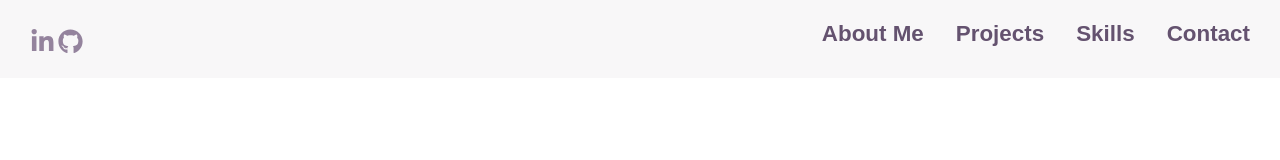
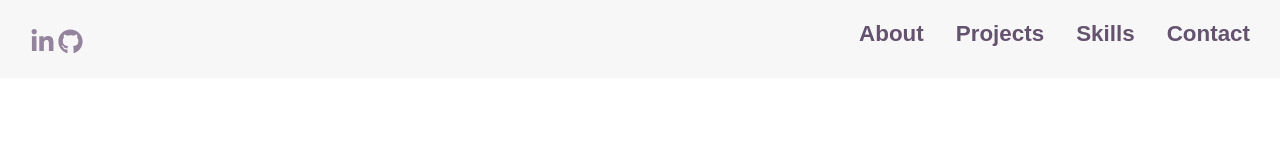
Before and after one commit to RiccardoBres/RiccardoPortfolio, a React (Create React App) app: page / in a window 1280 px wide. Shown: the top 160 px of the page. Built offline with nearby package versions, Linux system fonts and the light colour scheme; a web font is replaced by a local one.

Commit message:
css implementation

```diff
--- a/src/Components/Molecules/AboutMeMolecules/AboutMeInfo.jsx
+++ b/src/Components/Molecules/AboutMeMolecules/AboutMeInfo.jsx
@@ -6,7 +6,7 @@ import { FaUserAlt, FaCode, FaGraduationCap, FaEnvelope } from 'react-icons/fa';
 
 
 const AboutMeInfo = () => {
-    const aboutMe = `I fell in love with web development because of its power to transform ideas into reality. Originally from Italy, I started my journey studying hospitality, then spent a couple of years in Spain. Now, I'm settled in Portugal for a little over three years,but I'm always up for new adventures and opportunities. Let's connect and create something awesome together!`;
+    const aboutMe = `I fell in love with web development because of its power to transform ideas into reality. Originally from Italy, I started my journey studying hospitality, then spent a couple of years in Spain. Now, I'm settled in Portugal for a little over three years, but I'm always up for new adventures and opportunities. Let's connect and create something awesome together!`;
 
     return (
         <div className='container-intro-about'>
--- a/src/Components/Molecules/SidebarMolecules/NavLinks.jsx
+++ b/src/Components/Molecules/SidebarMolecules/NavLinks.jsx
@@ -23,7 +23,7 @@ const NavLinks = () => {
                     offset={-70}
                     duration={300}
                 >
-                    <CustomTitle text='About Me' className='small-title' />
+                    <CustomTitle text='About' className='small-title' />
                 </Link>
                 <Link
                     to="project-section"
```
